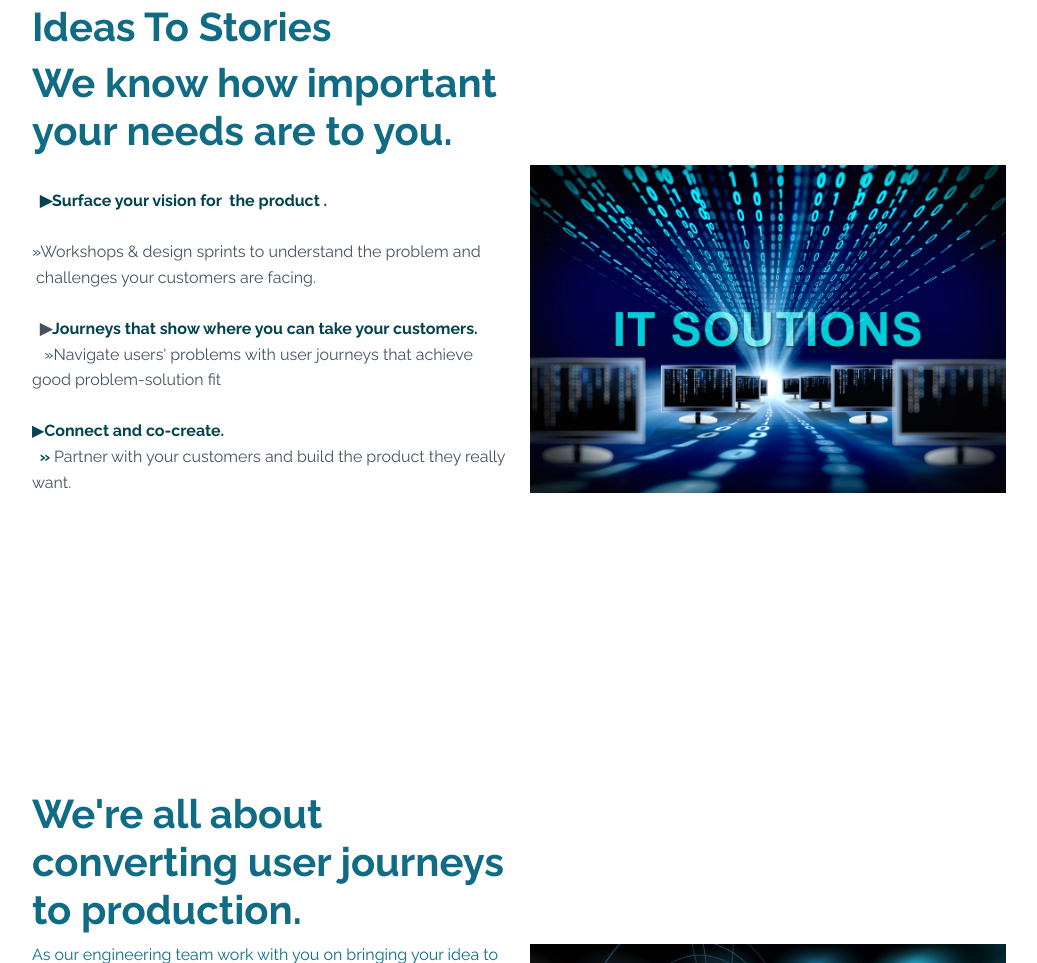
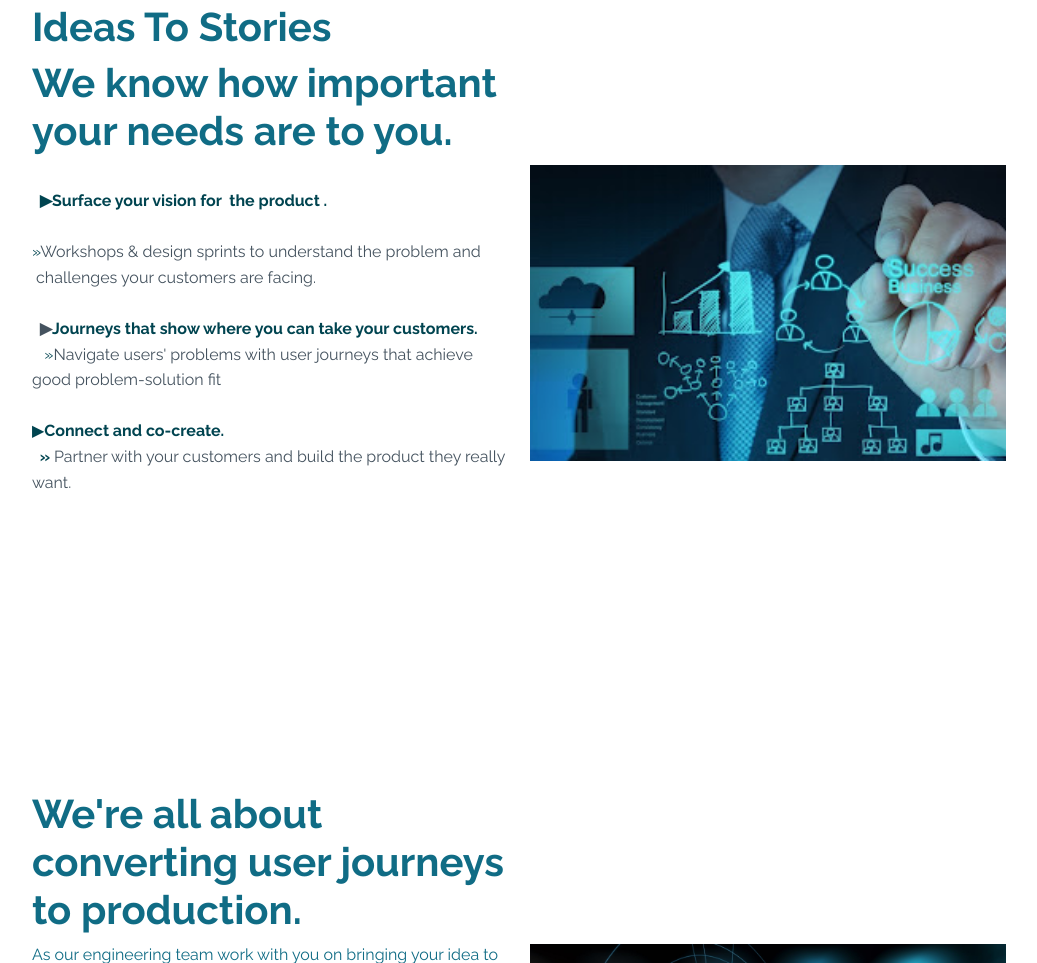
Before and after one commit to nexusit0323/Nexus_IT, a plain HTML site: page index.html in a window 1280 px wide. Shown: the part 2594-3557 px from the top of the page, without its empty margins (120-1157 px from the left). Drawn offline with Linux system fonts and the light colour scheme; a script that the page names is missing.

Commit message:
Update index.html

```diff
--- a/index.html
+++ b/index.html
@@ -137,7 +137,7 @@
                     <div></div>
                 </div>
                 <div class="col-md-6 order-first order-md-last">
-                    <div><img class="rounded img-fluid w-100 fit-cover" style="min-height: 300px;" src="assets/img/R.jpeg"></div>
+                    <div><img class="rounded img-fluid w-100 fit-cover" style="min-height: 300px;" src="assets/img/unnamed.jpg"></div>
                 </div>
             </div>
             <div class="row">
```
